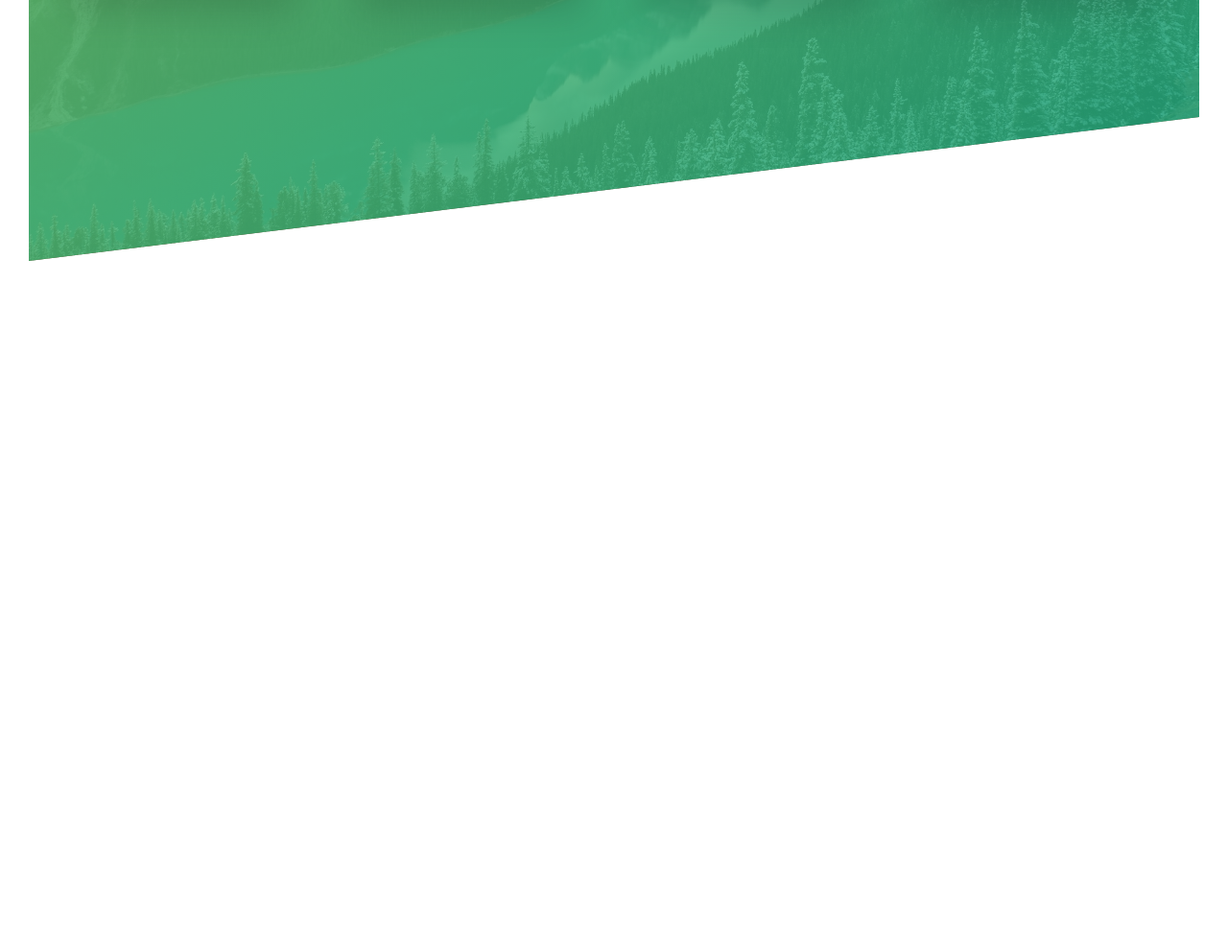
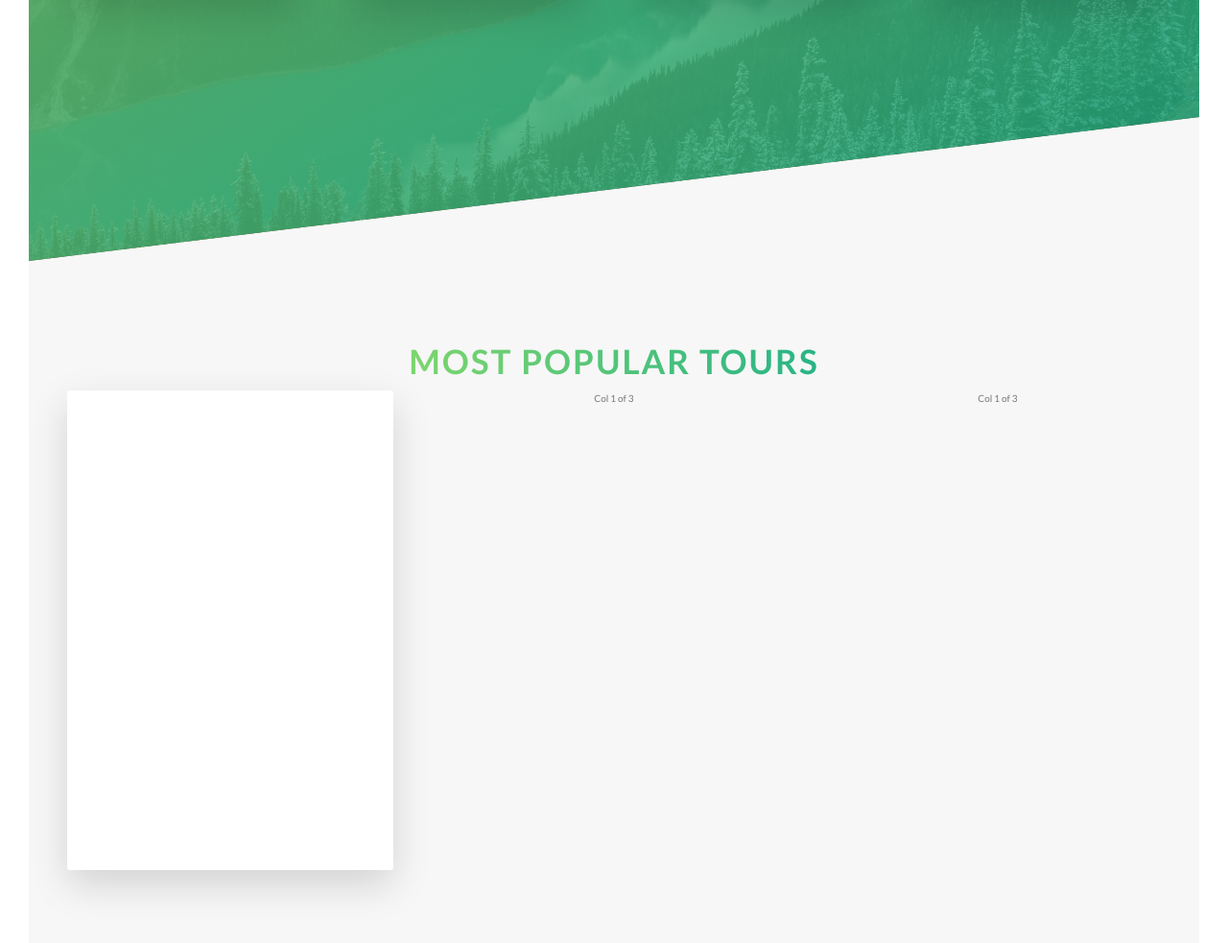
Before and after one commit to lqtrung-95/Natours, a website: page index.html in a window 1280 px wide. Shown: the part 2005-2988 px from the top of the page at 96% size. Before the commit the page ends 2277 px from the top, so only its background shows below. Drawn offline with Linux system fonts and the light colour scheme.

Commit message:
Creating card component, adding side flip effect.

```diff
--- a/index.html
+++ b/index.html
@@ -111,6 +111,35 @@
                 </div>
 
             </section>
+
+            <section class="section-tours">
+                <div class="u-center-text u-margin-bottom-big">
+                    <h2 class="heading-secondary">
+                        Most popular tours
+                    </h2>
+
+                    <div class="row">
+                        <div class="col-1-of-3">
+                            <div class="card">
+                                <div class="card__side card__side--front">
+                                    FRONT
+                                </div>
+                                <div class="card__side card__side--back card__side--back-1">
+                                    BACK
+                                </div>
+                            </div>
+                        </div>
+                        <div class="col-1-of-3">
+                            Col 1 of 3
+                        </div>
+                        <div class="col-1-of-3">
+                            Col 1 of 3
+                        </div>
+                    </div>
+                </div>
+
+
+            </section>
         </main>
         <!--
         <section class="grid-test">
--- a/sass/abstracts/_variables.scss
+++ b/sass/abstracts/_variables.scss
@@ -3,6 +3,12 @@
 $color-primary: #55c57a;
 $color-primary-light: #7ed56f;
 $color-primary-dark: #28b485;
+
+$color-secondary-light: #ffb900;
+$color-secondary-dark: #ff7730;
+
+$color-tertiary-light: #299BFF;
+$color-tertiary-dark: #5643fa;
 
 $color-grey-light-1: #f7f7f7;
 
--- /dev/null
+++ b/sass/components/_card.scss
@@ -0,0 +1,41 @@
+.card {
+    perspective: 150rem;
+    -moz-perspective: 150rem;
+    position: relative;
+    height: 50rem;
+
+    &__side {
+        color: #fff;
+        font-size: 2rem;
+
+        height: 50rem;
+        transition: all .8s ease;
+        position: absolute;
+        top: 0;
+        left: 0;
+        width: 100%;
+        backface-visibility: hidden;
+        border-radius: 3px;
+        box-shadow: 0 1.5rem 4rem rgba($color-black, .15);
+
+        &--front {
+            background-color: $color-white;
+        }
+
+        &--back {
+            transform: rotateY(180deg);
+
+            &-1 {
+                background-image: linear-gradient(to right bottom, $color-secondary-dark, $color-secondary-light)
+            }
+        }
+    }
+
+    &:hover &__side--front{
+        transform: rotateY(180deg);
+    }
+
+    &:hover &__side--back{
+        transform: rotateY(0);
+    }
+}
--- a/sass/main.scss
+++ b/sass/main.scss
@@ -11,6 +11,7 @@
 @import "components/button";
 @import "components/composition";
 @import "components/feature-box";
+@import "components/card";
 
 @import "layout/header";
 @import "layout/grid";
--- a/sass/pages/_home.scss
+++ b/sass/pages/_home.scss
@@ -20,3 +20,9 @@
         transform: skewY(7deg);
     }
 }
+
+.section-tours {
+    background-color: $color-grey-light-1;
+    padding: 25rem 0 50rem 0;
+    margin-top: -10rem;
+}
```
Also changed, not shown: css/style.css.
